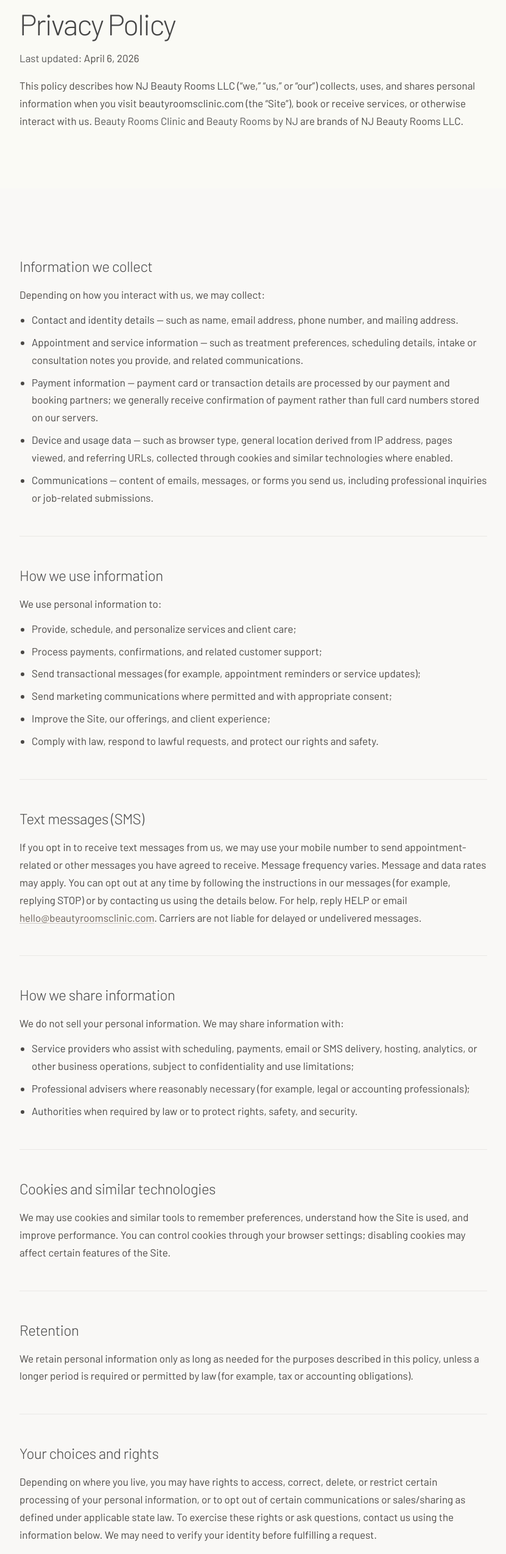
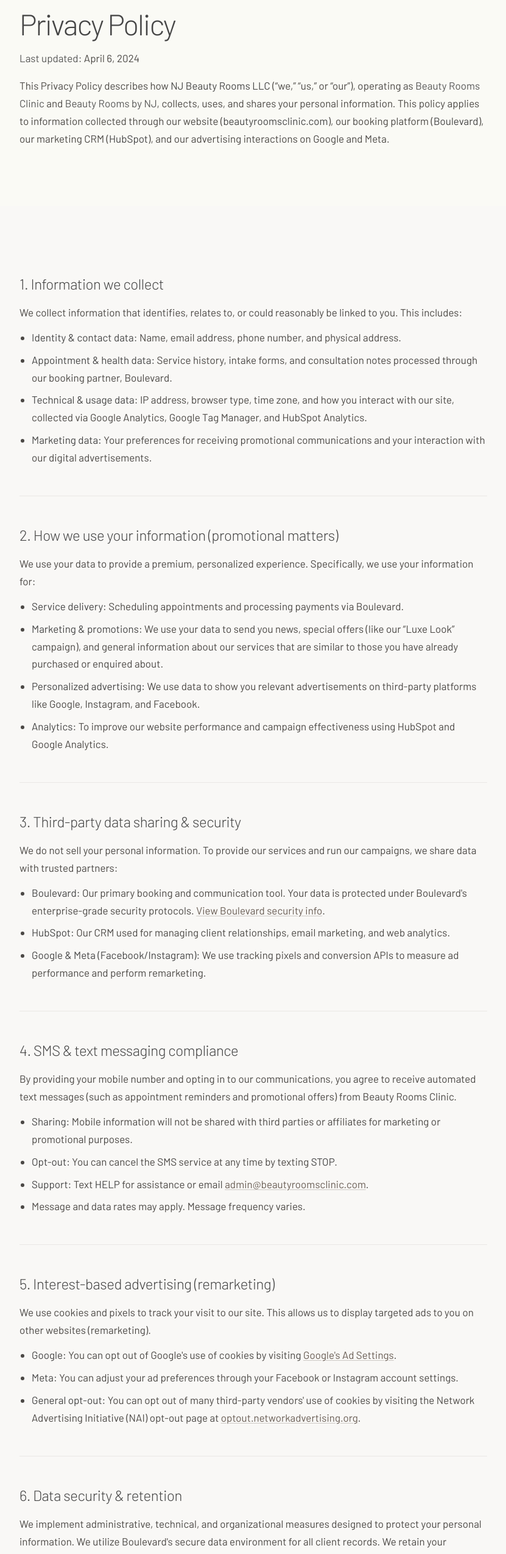
Before and after one commit to TezzeractTeams/beauty-rooms-clinic, a React (Vite) app: page /privacy in a window 1280 px wide. Shown: the part 237-2786 px from the top of the page at 61% size, without its empty margins (224-1055 px from the left). Built offline with nearby package versions, Linux system fonts and the light colour scheme.

Commit message:
Enhance contact and privacy information: add company details, address, EIN, and website links to siteContact module; update Contact and Privacy components to display new information and improve clarity on services and legal details.

```diff
--- a/client/lib/siteContact.ts
+++ b/client/lib/siteContact.ts
@@ -2,6 +2,14 @@
 export const SITE_PHONE_DISPLAY = "+1 941-900-3866";
 export const SITE_PHONE_TEL = "tel:+19419003866";
 export const SITE_EMAIL = "hello@beautyroomsclinic.com";
+
+export const SITE_COMPANY_NAME = "NJ Beauty Rooms";
+export const SITE_DBA_NAME = "Beauty Rooms Clinic";
+export const SITE_ADDRESS_LINE1 = "7308 Tori Way";
+export const SITE_ADDRESS_LINE2 = "Lakewood Ranch, Sarasota, FL 34202";
+export const SITE_EIN = "92-3765208";
+export const SITE_WEBSITE_DISPLAY = "beautyroomsclinic.com";
+export const SITE_WEBSITE_URL = "https://beautyroomsclinic.com";
 
 export const SITE_SOCIAL = {
   instagram: "https://instagram.com/beautyroomsclinic",
--- a/client/pages/Privacy.tsx
+++ b/client/pages/Privacy.tsx
@@ -1,8 +1,21 @@
 import Layout from "@/components/Layout";
 import { Link } from "react-router-dom";
-import { SITE_EMAIL, SITE_PHONE_DISPLAY, SITE_PHONE_TEL } from "@/lib/siteContact";
+import {
+  SITE_ADDRESS_LINE1,
+  SITE_ADDRESS_LINE2,
+  SITE_COMPANY_NAME,
+  SITE_DBA_NAME,
+  SITE_EIN,
+  SITE_PHONE_DISPLAY,
+  SITE_PHONE_TEL,
+  SITE_WEBSITE_DISPLAY,
+  SITE_WEBSITE_URL,
+} from "@/lib/siteContact";
 
-const LAST_UPDATED = "April 6, 2026";
+/** Privacy policy contact email per published policy document */
+const PRIVACY_EMAIL = "admin@beautyroomsclinic.com";
+
+const LAST_UPDATED = "April 6, 2024";
 
 const h2Class =
   "mb-4 font-barlow font-extralight text-xl tracking-[-0.02em] text-charcoal md:text-2xl";
@@ -10,7 +23,11 @@
   "font-barlow font-light text-base leading-relaxed text-[rgba(45,41,38,0.85)] md:text-[17px] md:leading-[1.7]";
 const ulClass =
   "mt-3 list-disc space-y-2 pl-5 font-barlow font-light text-base leading-relaxed text-[rgba(45,41,38,0.85)] md:text-[17px] md:leading-[1.7]";
-const sectionClass = "scroll-mt-24 border-b border-[rgba(103,92,83,0.1)] pb-10 last:border-0 last:pb-0 md:pb-12";
+const sectionClass =
+  "scroll-mt-24 border-b border-[rgba(103,92,83,0.1)] pb-10 last:border-0 last:pb-0 md:pb-12";
+
+const linkClass =
+  "text-warm-brown underline decoration-warm-brown/30 underline-offset-2 transition-colors hover:text-warm-brown/90";
 
 export default function Privacy() {
   return (
@@ -30,17 +47,15 @@
             <span className="font-normal text-charcoal/90">Last updated:</span> {LAST_UPDATED}
           </p>
           <p className={`${pClass} mt-4`}>
-            This policy describes how{" "}
-            <strong className="font-normal text-charcoal">NJ Beauty Rooms LLC</strong> (“we,” “us,” or “our”)
-            collects, uses, and shares personal information when you visit{" "}
-            <strong className="font-normal text-charcoal">beautyroomsclinic.com</strong> (the “Site”), book or
-            receive services, or otherwise interact with us.{" "}
-            <em className="not-italic text-charcoal/90">
-              Beauty Rooms Clinic
-            </em>{" "}
-            and{" "}
-            <em className="not-italic text-charcoal/90">Beauty Rooms by NJ</em> are brands of NJ Beauty Rooms
-            LLC.
+            This Privacy Policy describes how{" "}
+            <strong className="font-normal text-charcoal">NJ Beauty Rooms LLC</strong> (“we,” “us,” or “our”),
+            operating as <em className="not-italic text-charcoal/90">Beauty Rooms Clinic</em> and{" "}
+            <em className="not-italic text-charcoal/90">Beauty Rooms by NJ</em>, collects, uses, and shares your
+            personal information. This policy applies to information collected through our website (
+            <strong className="font-normal text-charcoal">beautyroomsclinic.com</strong>), our booking platform (
+            <strong className="font-normal text-charcoal">Boulevard</strong>), our marketing CRM (
+            <strong className="font-normal text-charcoal">HubSpot</strong>), and our advertising interactions on
+            Google and Meta.
           </p>
         </div>
       </section>
@@ -52,203 +67,232 @@
         <div className="mx-auto max-w-3xl space-y-10 md:space-y-12">
           <section className={sectionClass} aria-labelledby="privacy-info-we-collect">
             <h2 id="privacy-info-we-collect" className={h2Class}>
-              Information we collect
+              1. Information we collect
             </h2>
-            <p className={pClass}>Depending on how you interact with us, we may collect:</p>
+            <p className={pClass}>
+              We collect information that identifies, relates to, or could reasonably be linked to you. This
+              includes:
+            </p>
             <ul className={ulClass}>
               <li>
-                <strong className="font-normal text-charcoal">Contact and identity details</strong> — such as
-                name, email address, phone number, and mailing address.
+                <strong className="font-normal text-charcoal">Identity &amp; contact data:</strong> Name, email
+                address, phone number, and physical address.
               </li>
               <li>
-                <strong className="font-normal text-charcoal">Appointment and service information</strong> —
-                such as treatment preferences, scheduling details, intake or consultation notes you provide,
-                and related communications.
+                <strong className="font-normal text-charcoal">Appointment &amp; health data:</strong> Service
+                history, intake forms, and consultation notes processed through our booking partner, Boulevard.
               </li>
               <li>
-                <strong className="font-normal text-charcoal">Payment information</strong> — payment card or
-                transaction details are processed by our payment and booking partners; we generally receive
-                confirmation of payment rather than full card numbers stored on our servers.
+                <strong className="font-normal text-charcoal">Technical &amp; usage data:</strong> IP address,
+                browser type, time zone, and how you interact with our site, collected via Google Analytics,
+                Google Tag Manager, and HubSpot Analytics.
               </li>
               <li>
-                <strong className="font-normal text-charcoal">Device and usage data</strong> — such as browser
-                type, general location derived from IP address, pages viewed, and referring URLs, collected
-                through cookies and similar technologies where enabled.
-              </li>
-              <li>
-                <strong className="font-normal text-charcoal">Communications</strong> — content of emails,
-                messages, or forms you send us, including professional inquiries or job-related submissions.
+                <strong className="font-normal text-charcoal">Marketing data:</strong> Your preferences for
+                receiving promotional communications and your interaction with our digital advertisements.
               </li>
             </ul>
           </section>
 
           <section className={sectionClass} aria-labelledby="privacy-how-we-use">
             <h2 id="privacy-how-we-use" className={h2Class}>
-              How we use information
-            </h2>
-            <p className={pClass}>We use personal information to:</p>
-            <ul className={ulClass}>
-              <li>Provide, schedule, and personalize services and client care;</li>
-              <li>Process payments, confirmations, and related customer support;</li>
-              <li>Send transactional messages (for example, appointment reminders or service updates);</li>
-              <li>Send marketing communications where permitted and with appropriate consent;</li>
-              <li>Improve the Site, our offerings, and client experience;</li>
-              <li>Comply with law, respond to lawful requests, and protect our rights and safety.</li>
-            </ul>
-          </section>
-
-          <section className={sectionClass} aria-labelledby="privacy-text-sms">
-            <h2 id="privacy-text-sms" className={h2Class}>
-              Text messages (SMS)
+              2. How we use your information (promotional matters)
             </h2>
             <p className={pClass}>
-              If you opt in to receive text messages from us, we may use your mobile number to send
-              appointment-related or other messages you have agreed to receive.{" "}
-              <strong className="font-normal text-charcoal">Message frequency varies.</strong> Message and data
-              rates may apply. You can opt out at any time by following the instructions in our messages
-              (for example, replying <strong className="font-normal text-charcoal">STOP</strong>) or by
-              contacting us using the details below. For help, reply{" "}
-              <strong className="font-normal text-charcoal">HELP</strong> or email{" "}
-              <a
-                href={`mailto:${SITE_EMAIL}`}
-                className="text-warm-brown underline decoration-warm-brown/30 underline-offset-2 transition-colors hover:text-warm-brown/90"
-              >
-                {SITE_EMAIL}
-              </a>
-              . Carriers are not liable for delayed or undelivered messages.
-            </p>
-          </section>
-
-          <section className={sectionClass} aria-labelledby="privacy-sharing">
-            <h2 id="privacy-sharing" className={h2Class}>
-              How we share information
-            </h2>
-            <p className={pClass}>
-              We do not sell your personal information. We may share information with:
+              We use your data to provide a premium, personalized experience. Specifically, we use your information
+              for:
             </p>
             <ul className={ulClass}>
               <li>
-                <strong className="font-normal text-charcoal">Service providers</strong> who assist with
-                scheduling, payments, email or SMS delivery, hosting, analytics, or other business
-                operations, subject to confidentiality and use limitations;
+                <strong className="font-normal text-charcoal">Service delivery:</strong> Scheduling appointments
+                and processing payments via Boulevard.
               </li>
               <li>
-                <strong className="font-normal text-charcoal">Professional advisers</strong> where reasonably
-                necessary (for example, legal or accounting professionals);
+                <strong className="font-normal text-charcoal">Marketing &amp; promotions:</strong> We use your
+                data to send you news, special offers (like our “Luxe Look” campaign), and general information
+                about our services that are similar to those you have already purchased or enquired about.
               </li>
               <li>
-                <strong className="font-normal text-charcoal">Authorities</strong> when required by law or to
-                protect rights, safety, and security.
+                <strong className="font-normal text-charcoal">Personalized advertising:</strong> We use data to
+                show you relevant advertisements on third-party platforms like Google, Instagram, and Facebook.
+              </li>
+              <li>
+                <strong className="font-normal text-charcoal">Analytics:</strong> To improve our website
+                performance and campaign effectiveness using HubSpot and Google Analytics.
               </li>
             </ul>
           </section>
 
-          <section className={sectionClass} aria-labelledby="privacy-cookies">
-            <h2 id="privacy-cookies" className={h2Class}>
-              Cookies and similar technologies
+          <section className={sectionClass} aria-labelledby="privacy-third-party">
+            <h2 id="privacy-third-party" className={h2Class}>
+              3. Third-party data sharing &amp; security
             </h2>
             <p className={pClass}>
-              We may use cookies and similar tools to remember preferences, understand how the Site is used,
-              and improve performance. You can control cookies through your browser settings; disabling
-              cookies may affect certain features of the Site.
+              We do not sell your personal information. To provide our services and run our campaigns, we share
+              data with trusted partners:
             </p>
+            <ul className={ulClass}>
+              <li>
+                <strong className="font-normal text-charcoal">Boulevard:</strong> Our primary booking and
+                communication tool. Your data is protected under Boulevard&apos;s enterprise-grade security
+                protocols.{" "}
+                <a
+                  href="https://www.joinblvd.com/features/data-security"
+                  className={linkClass}
+                  target="_blank"
+                  rel="noopener noreferrer"
+                >
+                  View Boulevard security info
+                </a>
+                .
+              </li>
+              <li>
+                <strong className="font-normal text-charcoal">HubSpot:</strong> Our CRM used for managing client
+                relationships, email marketing, and web analytics.
+              </li>
+              <li>
+                <strong className="font-normal text-charcoal">Google &amp; Meta (Facebook/Instagram):</strong> We
+                use tracking pixels and conversion APIs to measure ad performance and perform remarketing.
+              </li>
+            </ul>
           </section>
 
-          <section className={sectionClass} aria-labelledby="privacy-retention">
-            <h2 id="privacy-retention" className={h2Class}>
-              Retention
+          <section className={sectionClass} aria-labelledby="privacy-sms">
+            <h2 id="privacy-sms" className={h2Class}>
+              4. SMS &amp; text messaging compliance
             </h2>
             <p className={pClass}>
-              We retain personal information only as long as needed for the purposes described in this
-              policy, unless a longer period is required or permitted by law (for example, tax or accounting
-              obligations).
+              By providing your mobile number and opting in to our communications, you agree to receive automated
+              text messages (such as appointment reminders and promotional offers) from Beauty Rooms Clinic.
+            </p>
+            <ul className={ulClass}>
+              <li>
+                <strong className="font-normal text-charcoal">Sharing:</strong> Mobile information will not be
+                shared with third parties or affiliates for marketing or promotional purposes.
+              </li>
+              <li>
+                <strong className="font-normal text-charcoal">Opt-out:</strong> You can cancel the SMS service at
+                any time by texting <strong className="font-normal text-charcoal">STOP</strong>.
+              </li>
+              <li>
+                <strong className="font-normal text-charcoal">Support:</strong> Text{" "}
+                <strong className="font-normal text-charcoal">HELP</strong> for assistance or email{" "}
+                <a href={`mailto:${PRIVACY_EMAIL}`} className={linkClass}>
+                  {PRIVACY_EMAIL}
+                </a>
+                .
+              </li>
+              <li>
+                Message and data rates may apply. Message frequency varies.
+              </li>
+            </ul>
+          </section>
+
+          <section className={sectionClass} aria-labelledby="privacy-remarketing">
+            <h2 id="privacy-remarketing" className={h2Class}>
+              5. Interest-based advertising (remarketing)
+            </h2>
+            <p className={pClass}>
+              We use cookies and pixels to track your visit to our site. This allows us to display targeted ads to
+              you on other websites (remarketing).
+            </p>
+            <ul className={ulClass}>
+              <li>
+                <strong className="font-normal text-charcoal">Google:</strong> You can opt out of Google&apos;s
+                use of cookies by visiting{" "}
+                <a href="https://adssettings.google.com/" className={linkClass} target="_blank" rel="noopener noreferrer">
+                  Google&apos;s Ad Settings
+                </a>
+                .
+              </li>
+              <li>
+                <strong className="font-normal text-charcoal">Meta:</strong> You can adjust your ad preferences
+                through your Facebook or Instagram account settings.
+              </li>
+              <li>
+                <strong className="font-normal text-charcoal">General opt-out:</strong> You can opt out of many
+                third-party vendors&apos; use of cookies by visiting the Network Advertising Initiative (NAI)
+                opt-out page at{" "}
+                <a
+                  href="https://optout.networkadvertising.org/"
+                  className={linkClass}
+                  target="_blank"
+                  rel="noopener noreferrer"
+                >
+                  optout.networkadvertising.org
+                </a>
+                .
+              </li>
+            </ul>
+          </section>
+
+          <section className={sectionClass} aria-labelledby="privacy-security-retention">
+            <h2 id="privacy-security-retention" className={h2Class}>
+              6. Data security &amp; retention
+            </h2>
+            <p className={pClass}>
+              We implement administrative, technical, and organizational measures designed to protect your personal
+              information. We utilize Boulevard&apos;s secure data environment for all client records. We retain
+              your personal information only as long as necessary for the purposes set out in this policy (for
+              example, for as long as you are an active client or for promotional purposes until you unsubscribe).
             </p>
           </section>
 
           <section className={sectionClass} aria-labelledby="privacy-rights">
             <h2 id="privacy-rights" className={h2Class}>
-              Your choices and rights
+              7. Your rights &amp; choices
             </h2>
-            <p className={pClass}>
-              Depending on where you live, you may have rights to access, correct, delete, or restrict certain
-              processing of your personal information, or to opt out of certain communications or sales/sharing
-              as defined under applicable state law. To exercise these rights or ask questions, contact us
-              using the information below. We may need to verify your identity before fulfilling a request.
-            </p>
-          </section>
-
-          <section className={sectionClass} aria-labelledby="privacy-security">
-            <h2 id="privacy-security" className={h2Class}>
-              Security
-            </h2>
-            <p className={pClass}>
-              We implement reasonable administrative, technical, and organizational measures designed to protect
-              personal information. No method of transmission over the Internet is completely secure.
-            </p>
-          </section>
-
-          <section className={sectionClass} aria-labelledby="privacy-children">
-            <h2 id="privacy-children" className={h2Class}>
-              Children
-            </h2>
-            <p className={pClass}>
-              The Site and our services are not directed to children under 13, and we do not knowingly collect
-              personal information from children under 13. If you believe we have collected such information,
-              please contact us so we can delete it.
-            </p>
-          </section>
-
-          <section className={sectionClass} aria-labelledby="privacy-changes">
-            <h2 id="privacy-changes" className={h2Class}>
-              Changes to this policy
-            </h2>
-            <p className={pClass}>
-              We may update this privacy policy from time to time. We will post the revised version on this
-              page and update the “Last updated” date above. Material changes may be communicated through
-              additional notice where appropriate.
-            </p>
+            <p className={pClass}>You have the right to:</p>
+            <ul className={ulClass}>
+              <li>Access, update, or delete the information we have on you.</li>
+              <li>
+                Opt out of receiving marketing emails by clicking the &quot;Unsubscribe&quot; link in any HubSpot
+                email.
+              </li>
+              <li>Opt out of SMS as described in Section 4.</li>
+            </ul>
           </section>
 
           <section className={sectionClass} aria-labelledby="privacy-contact">
             <h2 id="privacy-contact" className={h2Class}>
-              Contact us
+              8. Contact us
             </h2>
             <p className={pClass}>
-              For privacy-related questions or requests, contact NJ Beauty Rooms LLC:
+              For questions regarding this Privacy Policy or to exercise your data rights, please contact{" "}
+              <strong className="font-normal text-charcoal">{SITE_COMPANY_NAME}</strong> (dba{" "}
+              <em className="not-italic text-charcoal/90">{SITE_DBA_NAME}</em>) at:
             </p>
             <ul className={`${ulClass} list-none pl-0`}>
               <li>
                 <strong className="font-normal text-charcoal">Email:</strong>{" "}
-                <a
-                  href={`mailto:${SITE_EMAIL}`}
-                  className="text-warm-brown underline decoration-warm-brown/30 underline-offset-2 transition-colors hover:text-warm-brown/90"
-                >
-                  {SITE_EMAIL}
+                <a href={`mailto:${PRIVACY_EMAIL}`} className={linkClass}>
+                  {PRIVACY_EMAIL}
                 </a>
               </li>
               <li>
                 <strong className="font-normal text-charcoal">Phone:</strong>{" "}
-                <a
-                  href={SITE_PHONE_TEL}
-                  className="text-warm-brown underline decoration-warm-brown/30 underline-offset-2 transition-colors hover:text-warm-brown/90"
-                >
+                <a href={SITE_PHONE_TEL} className={linkClass}>
                   {SITE_PHONE_DISPLAY}
                 </a>
               </li>
               <li>
-                <strong className="font-normal text-charcoal">Legal / mailing address:</strong>
+                <strong className="font-normal text-charcoal">Website:</strong>{" "}
+                <a href={SITE_WEBSITE_URL} className={linkClass}>
+                  {SITE_WEBSITE_DISPLAY}
+                </a>
+              </li>
+              <li>
+                <strong className="font-normal text-charcoal">EIN:</strong> {SITE_EIN}
+              </li>
+              <li>
+                <strong className="font-normal text-charcoal">Address:</strong>
                 <br />
-                7308 Tori Way
-                <br />
-                Lakewood Ranch, FL 34202
+                {SITE_ADDRESS_LINE1}, {SITE_ADDRESS_LINE2}
               </li>
             </ul>
             <p className={`${pClass} mt-6`}>
               You may also visit our{" "}
-              <Link
-                to="/contact"
-                className="text-warm-brown underline decoration-warm-brown/30 underline-offset-2 transition-colors hover:text-warm-brown/90"
-              >
+              <Link to="/contact" className={linkClass}>
                 Contact
               </Link>{" "}
               page.
```
Also changed, not shown: client/pages/Contact.tsx (+34 -7 lines).
